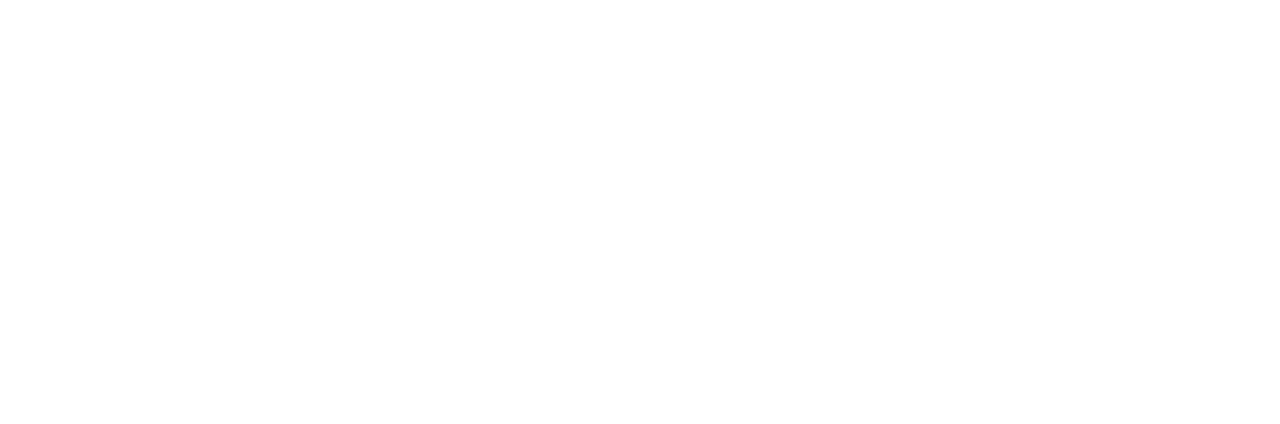
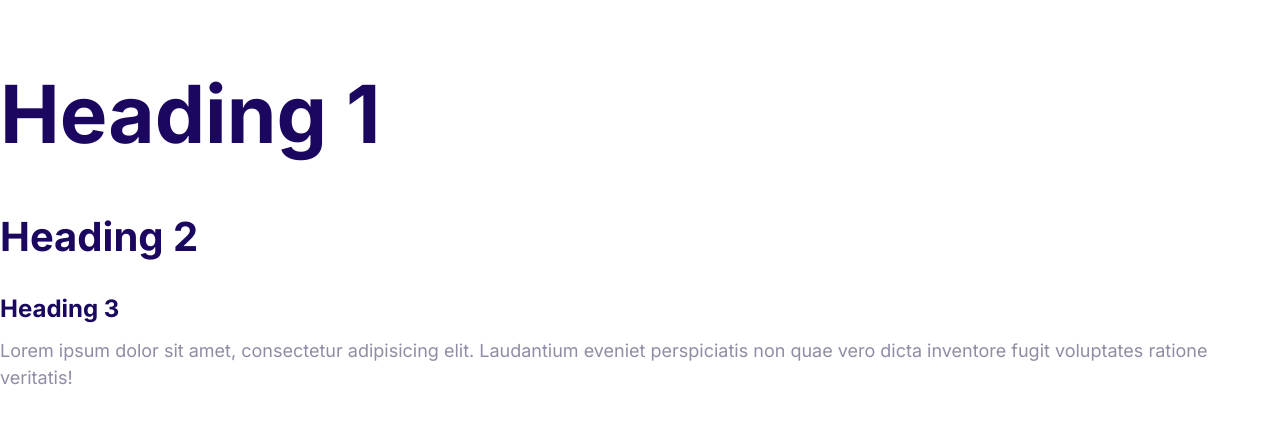
Before and after one commit to kat-mih/cloud-website, a plain HTML site: page index.html in a window 1280 px wide. Drawn offline with Linux system fonts and the light colour scheme.

Commit message:
Define the styles for the fonts

```diff
--- a/css/styles.css
+++ b/css/styles.css
@@ -5,3 +5,53 @@
     --color-headings: #1b0760;
     --color-body: #918ca4;
 }
+
+html {
+    font-size: 62.5%;
+}
+
+body {
+    color: var(--color-body);
+    font-family: Inter, Arial, Helvetica, sans-serif;
+    font-size: 2.4rem;
+    line-height: 1.5;
+}
+
+h1, h2, h3 {
+    color: var(--color-headings);
+    margin-bottom: 1rem;
+}
+
+h1 {
+    font-size: 7rem;
+}
+
+h2 {
+    font-size: 4rem;
+}
+
+h3 {
+    font-size: 3rem;
+}
+
+p {
+    margin-top: 0;
+}
+
+@media screen  and (min-width: 1024px){
+    body {
+        font-size: 1.8rem;
+    }
+
+    h1 {
+        font-size: 8rem;
+    }
+
+    h2 {
+        font-size: 4rem;
+    }
+
+    h3 {
+        font-size: 2.4rem;
+    }
+}
--- a/index.html
+++ b/index.html
@@ -4,9 +4,23 @@
     <meta charset="UTF-8" />
     <meta http-equiv="X-UA-Compatible" content="IE=edge" />
     <meta name="viewport" content="width=device-width, initial-scale=1.0" />
-    <title>Document</title>
+    <title>Katify</title>
+    <link rel="preconnect" href="https://fonts.googleapis.com" />
+    <link rel="preconnect" href="https://fonts.gstatic.com" crossorigin />
+    <link
+      href="https://fonts.googleapis.com/css2?family=Inter:wght@400;700&display=swap"
+      rel="stylesheet" />
     <link rel="stylesheet" href="css/normalize.css" />
     <link rel="stylesheet" href="css/styles.css" />
   </head>
-  <body></body>
+  <body>
+    <h1>Heading 1</h1>
+    <h2>Heading 2</h2>
+    <h3>Heading 3</h3>
+    <p>
+      Lorem ipsum dolor sit amet, consectetur adipisicing elit. Laudantium
+      eveniet perspiciatis non quae vero dicta inventore fugit voluptates
+      ratione veritatis!
+    </p>
+  </body>
 </html>
```
